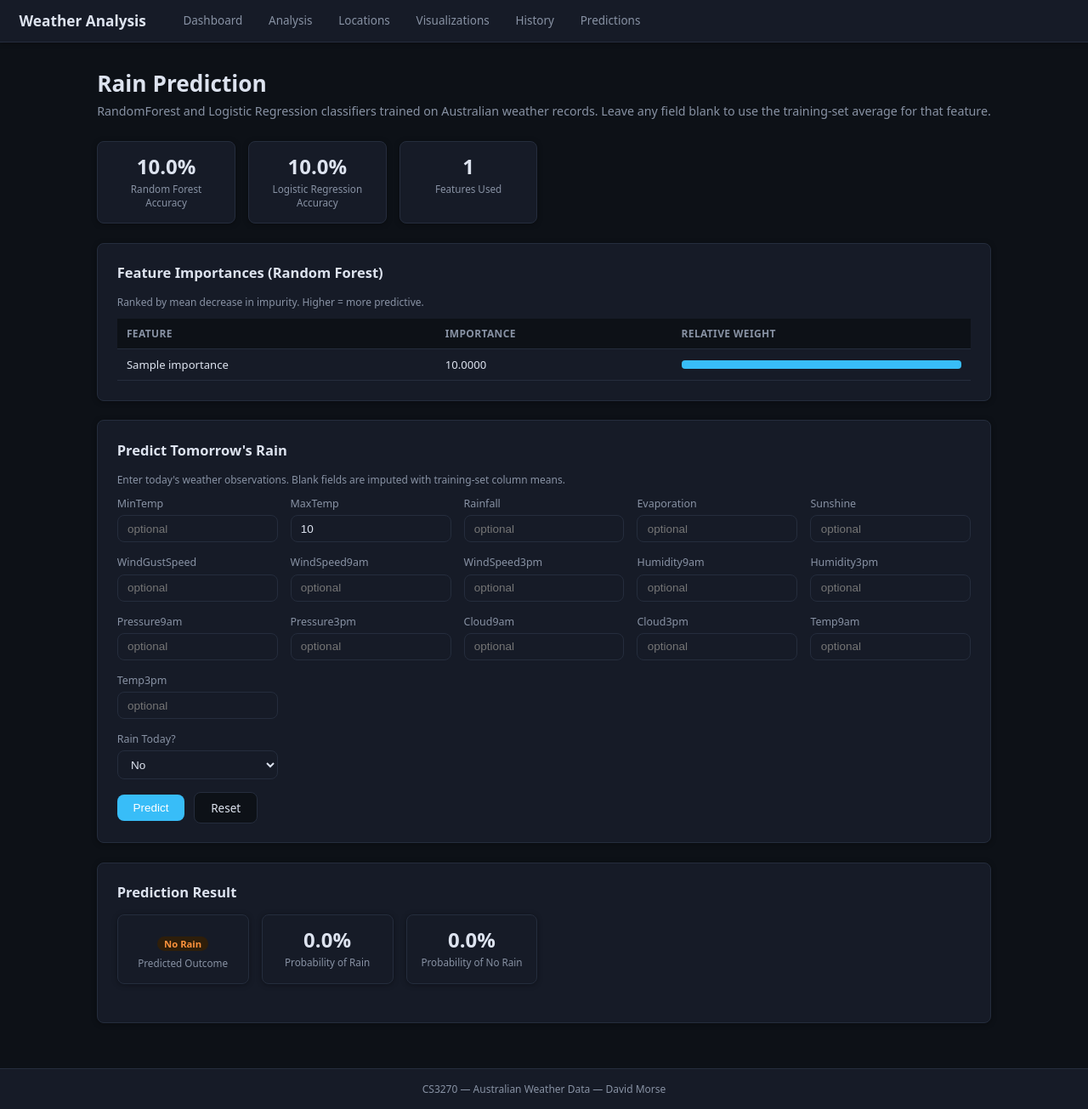
After one commit to davidmorseiii/CS3270, a Flask app: template templates/prediction.html in a window 1280 px wide. The commit adds this page. Shown: the whole page at 85% size. Run offline with Flask 3, Linux system fonts and the light colour scheme; the template is opened without the code that fills it: most values are stand-ins (such as "Sample title", 1, 10 or a date in 2020).

Commit message:
Module 10.

```diff
--- a/app.py
+++ b/app.py
@@ -21,6 +21,7 @@ from weather_analysis.visualization import (
     plot_pressure_vs_rain,
     plot_temperature_range_trends,
 )
+from weather_analysis.prediction import get_or_train_model, predict_rain, FEATURE_COLUMNS
 
 BASE_DIR = os.path.dirname(os.path.abspath(__file__))
 IMG_DIR = os.path.join(BASE_DIR, 'static', 'img')
@@ -39,7 +40,7 @@ _locations = None
 
 
 def get_data():
-    """Return cached dataset and sorted location list, load if needed."""
+    """Return cached dataset and sorted location list, load if needed"""
     global _weather_data, _locations
     if _weather_data is None:
         _weather_data = load_weather_data(DATA_PATH)
@@ -56,7 +57,7 @@ def _numeric_avg(values):
 
 
 def _compute_overall_stats(data):
-    """Compute summary statistics for full or filtered dataset."""
+    """Compute summary statistics for full or filtreed dataset"""
     total = len(data)
     avg_max = _numeric_avg([r.get('MaxTemp') for r in data])
     avg_min = _numeric_avg([r.get('MinTemp') for r in data])
@@ -78,7 +79,7 @@ def _compute_overall_stats(data):
 
 
 def _get_or_cache_location_stats(location, data):
-    """Return LocationStats from DB cache. Compute and save if missing."""
+    """Return LocationStats from DB cache, compute and save if missing"""
     cached = LocationStats.query.filter_by(location=location).first()
     if cached:
         return cached
@@ -135,7 +136,7 @@ def _plots_exist():
 
 
 def _generate_plots(data):
-    """Generate all six visualizations into static/img/"""
+    """Generate visualizations into static/img/"""
     os.makedirs(IMG_DIR, exist_ok=True)
     plot_temperature_distribution(data, os.path.join(IMG_DIR, 'temperature_distribution.png'))
     plot_rainfall_patterns(data, os.path.join(IMG_DIR, 'rainfall_patterns.png'))
@@ -143,6 +144,12 @@ def _generate_plots(data):
     plot_wind_speed_distribution(data, os.path.join(IMG_DIR, 'wind_speed_distribution.png'))
     plot_pressure_vs_rain(data, os.path.join(IMG_DIR, 'pressure_vs_rain.png'))
     plot_temperature_range_trends(data, os.path.join(IMG_DIR, 'temperature_range_trends.png'))
+
+
+def get_model():
+    """Return trained prediction model, training on first call"""
+    data, _ = get_data()
+    return get_or_train_model(data)
 
 
 # Routes
@@ -297,6 +304,49 @@ def history():
     return render_template('history.html', pagination=pagination)
 
 
+@app.route('/prediction', methods=['GET', 'POST'])
+def prediction():
+    model = get_model()
+    prediction_result = None
+    form_values = {}
+    error = None
+
+    if request.method == 'POST':
+        feature_input = {}
+        for col in FEATURE_COLUMNS:
+            raw = request.form.get(col, '').strip()
+            if col == 'RainToday_bin':
+                feature_input[col] = int(raw) if raw in ('0', '1') else 0
+            else:
+                try:
+                    feature_input[col] = float(raw) if raw else None
+                except ValueError:
+                    feature_input[col] = None
+
+        try:
+            prediction_result = predict_rain(model, feature_input)
+        except Exception as e:
+            error = str(e)
+
+        entry = QueryLog(
+            query_type='prediction',
+            result_count=1 if prediction_result else 0,
+        )
+        db.session.add(entry)
+        db.session.commit()
+
+        form_values = {col: request.form.get(col, '') for col in FEATURE_COLUMNS}
+
+    return render_template(
+        'prediction.html',
+        model=model,
+        feature_columns=FEATURE_COLUMNS,
+        prediction_result=prediction_result,
+        form_values=form_values,
+        error=error,
+    )
+
+
 # App startup
 
 with app.app_context():
--- a/setup.py
+++ b/setup.py
@@ -17,5 +17,6 @@ setup(
         'pandas',
         'matplotlib',
         'seaborn',
+        'scikit-learn',
     ],
 )
--- a/templates/base.html
+++ b/templates/base.html
@@ -16,6 +16,7 @@
       <li><a href="{{ url_for('locations') }}" {% if request.endpoint in ('locations','location_detail') %}class="active"{% endif %}>Locations</a></li>
       <li><a href="{{ url_for('visualizations') }}" {% if request.endpoint == 'visualizations' %}class="active"{% endif %}>Visualizations</a></li>
       <li><a href="{{ url_for('history') }}" {% if request.endpoint == 'history' %}class="active"{% endif %}>History</a></li>
+      <li><a href="{{ url_for('prediction') }}" {% if request.endpoint == 'prediction' %}class="active"{% endif %}>Predictions</a></li>
     </ul>
   </nav>
 
--- /dev/null
+++ b/templates/prediction.html
@@ -0,0 +1,137 @@
+{% extends "base.html" %}
+{% block title %}Rain Prediction{% endblock %}
+
+{% block content %}
+<div class="page-header">
+  <h1>Rain Prediction</h1>
+  <p class="subtitle">RandomForest and Logistic Regression classifiers trained on Australian weather records. Leave any field blank to use the training-set average for that feature.</p>
+</div>
+
+<section class="card-grid">
+  <div class="stat-card">
+    <div class="stat-value">{{ "%.1f"|format(model.accuracy * 100) }}%</div>
+    <div class="stat-label">Random Forest Accuracy</div>
+  </div>
+  <div class="stat-card">
+    <div class="stat-value">{{ "%.1f"|format(model.lr_accuracy * 100) }}%</div>
+    <div class="stat-label">Logistic Regression Accuracy</div>
+  </div>
+  <div class="stat-card">
+    <div class="stat-value">{{ model.features | length }}</div>
+    <div class="stat-label">Features Used</div>
+  </div>
+</section>
+
+<section class="card">
+  <h2>Feature Importances (Random Forest)</h2>
+  <p class="table-note">Ranked by mean decrease in impurity. Higher = more predictive.</p>
+  <div class="table-scroll">
+    <table class="data-table">
+      <thead>
+        <tr>
+          <th>Feature</th>
+          <th>Importance</th>
+          <th>Relative Weight</th>
+        </tr>
+      </thead>
+      <tbody>
+        {% for name, score in model.importances %}
+        <tr>
+          <td>{{ name }}</td>
+          <td>{{ "%.4f"|format(score) }}</td>
+          <td>
+            <div style="background: var(--primary); height: 10px; border-radius: 4px;
+                        width: {{ (score / model.importances[0][1] * 100) | int }}%;
+                        min-width: 2px;"></div>
+          </td>
+        </tr>
+        {% endfor %}
+      </tbody>
+    </table>
+  </div>
+</section>
+
+<section class="card">
+  <h2>Predict Tomorrow's Rain</h2>
+  <p class="table-note">Enter today's weather observations. Blank fields are imputed with training-set column means.</p>
+
+  <form method="POST" action="{{ url_for('prediction') }}" class="filter-form">
+
+    <div class="form-row">
+      {% for col in ['MinTemp', 'MaxTemp', 'Rainfall', 'Evaporation', 'Sunshine'] %}
+      <div class="form-group">
+        <label for="{{ col }}">{{ col }}</label>
+        <input type="number" step="0.1" name="{{ col }}" id="{{ col }}"
+               placeholder="optional" value="{{ form_values.get(col, '') }}" />
+      </div>
+      {% endfor %}
+    </div>
+
+    <div class="form-row">
+      {% for col in ['WindGustSpeed', 'WindSpeed9am', 'WindSpeed3pm', 'Humidity9am', 'Humidity3pm'] %}
+      <div class="form-group">
+        <label for="{{ col }}">{{ col }}</label>
+        <input type="number" step="0.1" name="{{ col }}" id="{{ col }}"
+               placeholder="optional" value="{{ form_values.get(col, '') }}" />
+      </div>
+      {% endfor %}
+    </div>
+
+    <div class="form-row">
+      {% for col in ['Pressure9am', 'Pressure3pm', 'Cloud9am', 'Cloud3pm', 'Temp9am', 'Temp3pm'] %}
+      <div class="form-group">
+        <label for="{{ col }}">{{ col }}</label>
+        <input type="number" step="0.1" name="{{ col }}" id="{{ col }}"
+               placeholder="optional" value="{{ form_values.get(col, '') }}" />
+      </div>
+      {% endfor %}
+    </div>
+
+    <div class="form-row">
+      <div class="form-group">
+        <label for="RainToday_bin">Rain Today?</label>
+        <select name="RainToday_bin" id="RainToday_bin">
+          <option value="0" {% if form_values.get('RainToday_bin') == '0' or not form_values %}selected{% endif %}>No</option>
+          <option value="1" {% if form_values.get('RainToday_bin') == '1' %}selected{% endif %}>Yes</option>
+        </select>
+      </div>
+    </div>
+
+    <div class="form-actions">
+      <button type="submit" class="btn-primary">Predict</button>
+      <a href="{{ url_for('prediction') }}" class="btn-secondary">Reset</a>
+    </div>
+  </form>
+</section>
+
+{% if error %}
+<section class="card">
+  <p class="empty-msg">Error running model: {{ error }}</p>
+</section>
+{% endif %}
+
+{% if prediction_result is not none %}
+<section class="card">
+  <h2>Prediction Result</h2>
+  <div class="card-grid">
+    <div class="stat-card">
+      <div class="stat-value">
+        <span class="badge {% if prediction_result.label == 1 %}badge-rain{% else %}badge-dry{% endif %}">
+          {% if prediction_result.label == 1 %}Rain{% else %}No Rain{% endif %}
+        </span>
+      </div>
+      <div class="stat-label">Predicted Outcome</div>
+    </div>
+    <div class="stat-card">
+      <div class="stat-value">{{ "%.1f"|format(prediction_result.probability_rain * 100) }}%</div>
+      <div class="stat-label">Probability of Rain</div>
+    </div>
+    <div class="stat-card">
+      <div class="stat-value">{{ "%.1f"|format(prediction_result.probability_no_rain * 100) }}%</div>
+      <div class="stat-label">Probability of No Rain</div>
+    </div>
+  </div>
+</section>
+{% endif %}
+
+{% endblock %}
--- a/weather_analysis/__init__.py
+++ b/weather_analysis/__init__.py
@@ -33,6 +33,7 @@ from .visualization import (
     plot_temperature_range_trends,
     generate_all_plots_parallel
 )
+from .prediction import get_or_train_model, predict_rain, FEATURE_COLUMNS
 from .spark_analysis import (
     total_rainfall_df,
     max_temperature_df,
@@ -75,6 +76,9 @@ __all__ = [
     'plot_pressure_vs_rain',
     'plot_temperature_range_trends',
     'generate_all_plots_parallel',
+    'get_or_train_model',
+    'predict_rain',
+    'FEATURE_COLUMNS',
     'total_rainfall_df',
     'max_temperature_df',
     'min_temperature_df',
```
Also changed, not shown: weather_analysis/prediction.py (added, +145 -0 lines), README.md.
